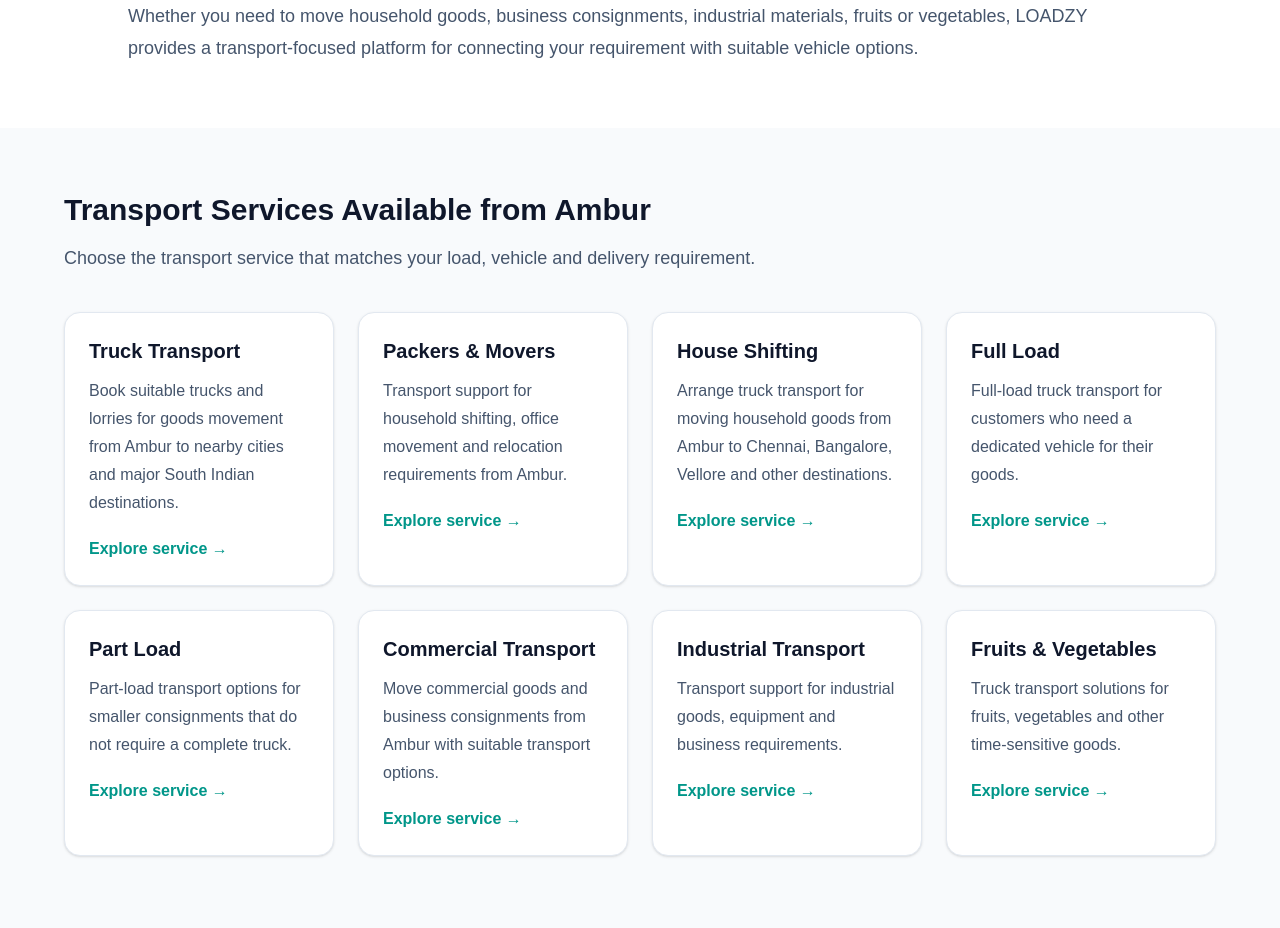
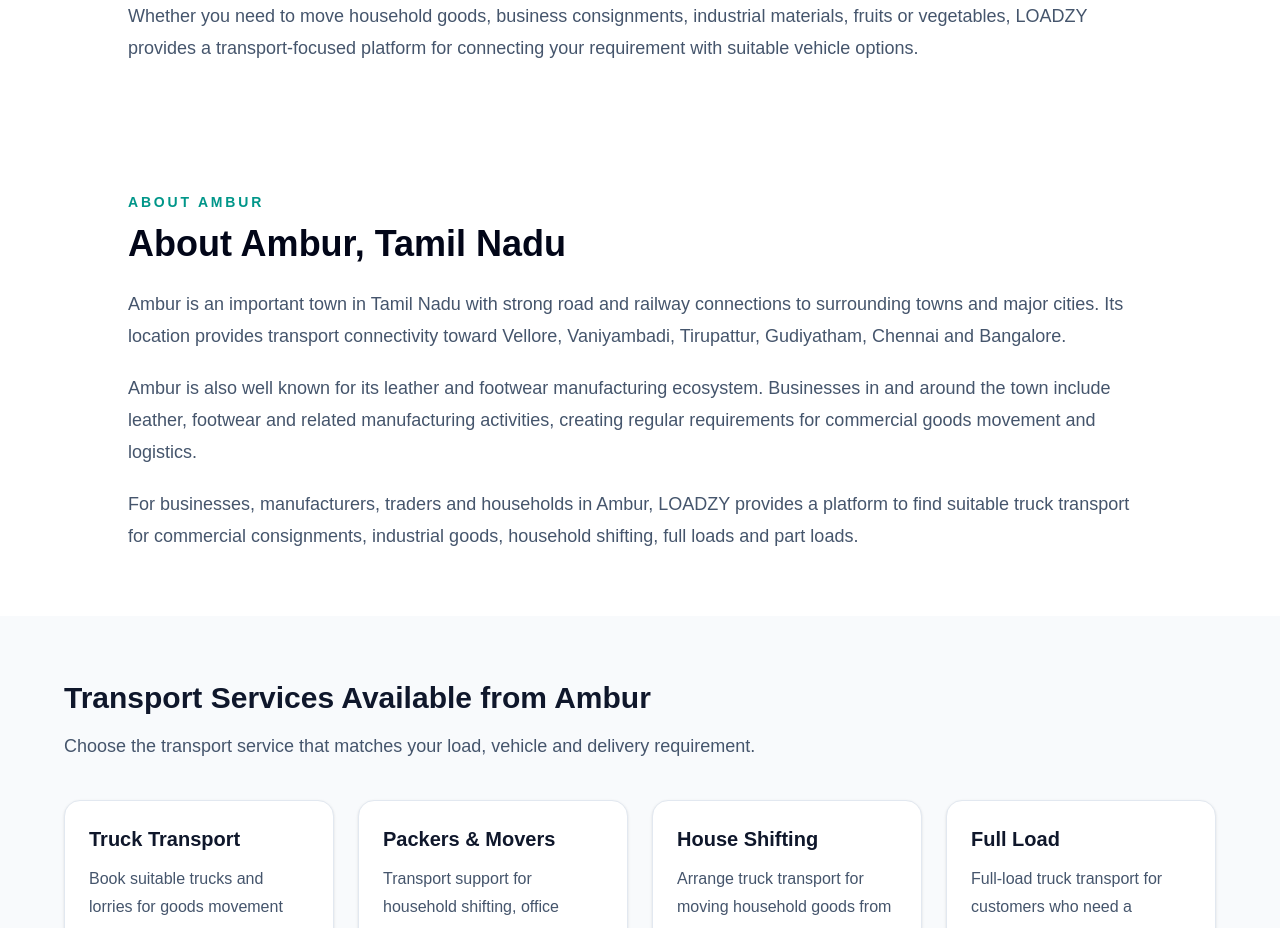
Before and after one commit to haleemablog-del/loadzy, a Next.js app: page /ambur-transport in a window 1280 px wide. Shown: the part 840-1768 px from the top of the page. Built offline with nearby package versions, Linux system fonts and the light colour scheme.

Commit message:
Add About Ambur section

```diff
--- a/app/ambur-transport/page.tsx
+++ b/app/ambur-transport/page.tsx
@@ -461,7 +461,41 @@ export default function AmburTransportPage() {
           </div>
         </div>
       </section>
+{/* ABOUT AMBUR */}
+<section className="px-6 py-16">
+  <div className="mx-auto max-w-5xl">
+    <p className="text-sm font-semibold uppercase tracking-[0.2em] text-teal-600">
+      ABOUT AMBUR
+    </p>
 
+    <h2 className="mt-3 text-3xl font-bold text-slate-950 md:text-4xl">
+      About Ambur, Tamil Nadu
+    </h2>
+
+    <div className="mt-6 space-y-5 text-lg leading-8 text-slate-600">
+      <p>
+        Ambur is an important town in Tamil Nadu with strong road and
+        railway connections to surrounding towns and major cities. Its
+        location provides transport connectivity toward Vellore,
+        Vaniyambadi, Tirupattur, Gudiyatham, Chennai and Bangalore.
+      </p>
+
+      <p>
+        Ambur is also well known for its leather and footwear manufacturing
+        ecosystem. Businesses in and around the town include leather,
+        footwear and related manufacturing activities, creating regular
+        requirements for commercial goods movement and logistics.
+      </p>
+
+      <p>
+        For businesses, manufacturers, traders and households in Ambur,
+        LOADZY provides a platform to find suitable truck transport for
+        commercial consignments, industrial goods, household shifting,
+        full loads and part loads.
+      </p>
+    </div>
+  </div>
+</section>
       {/* SERVICES */}
       <section className="bg-slate-50 px-6 py-16">
         <div className="mx-auto max-w-6xl">
```
